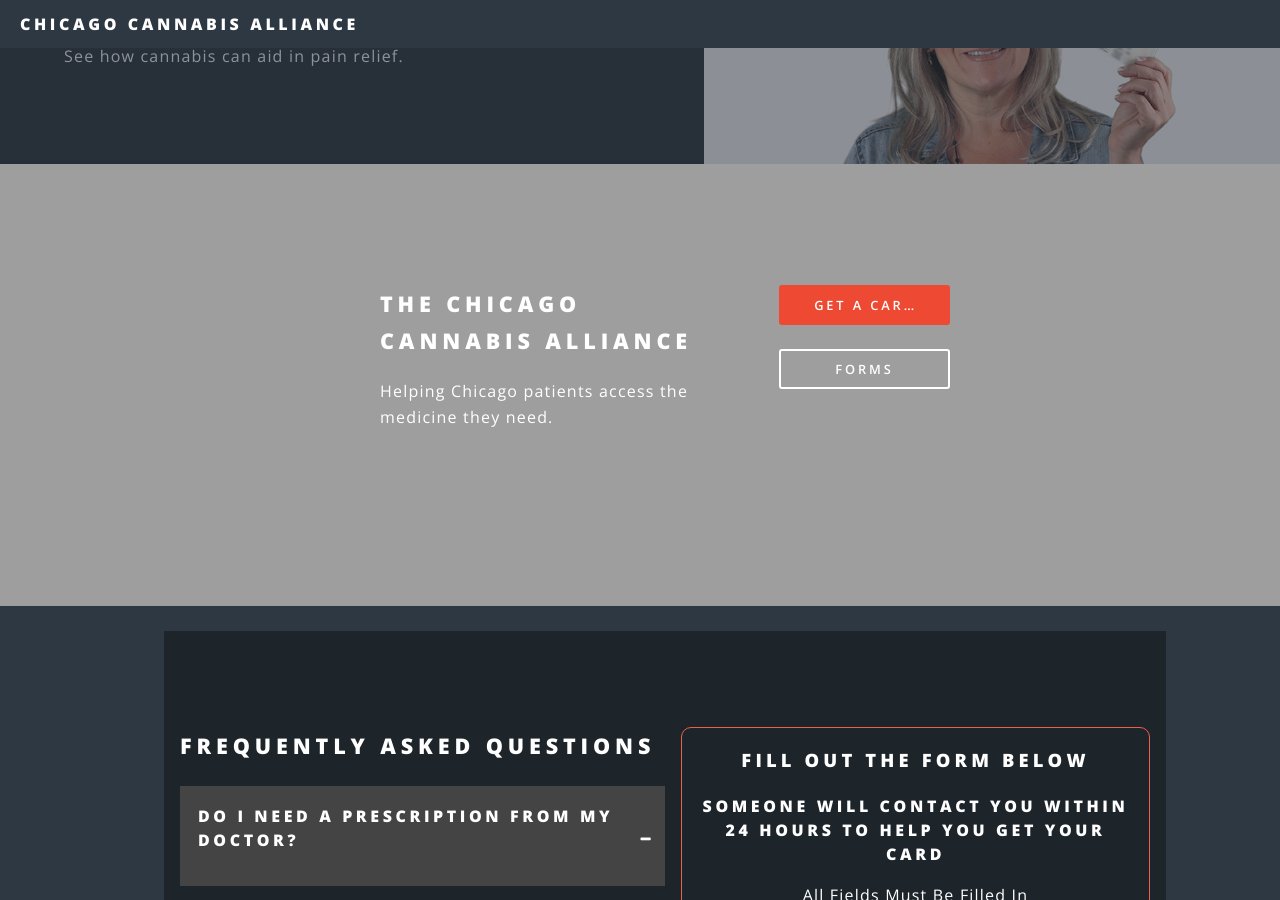
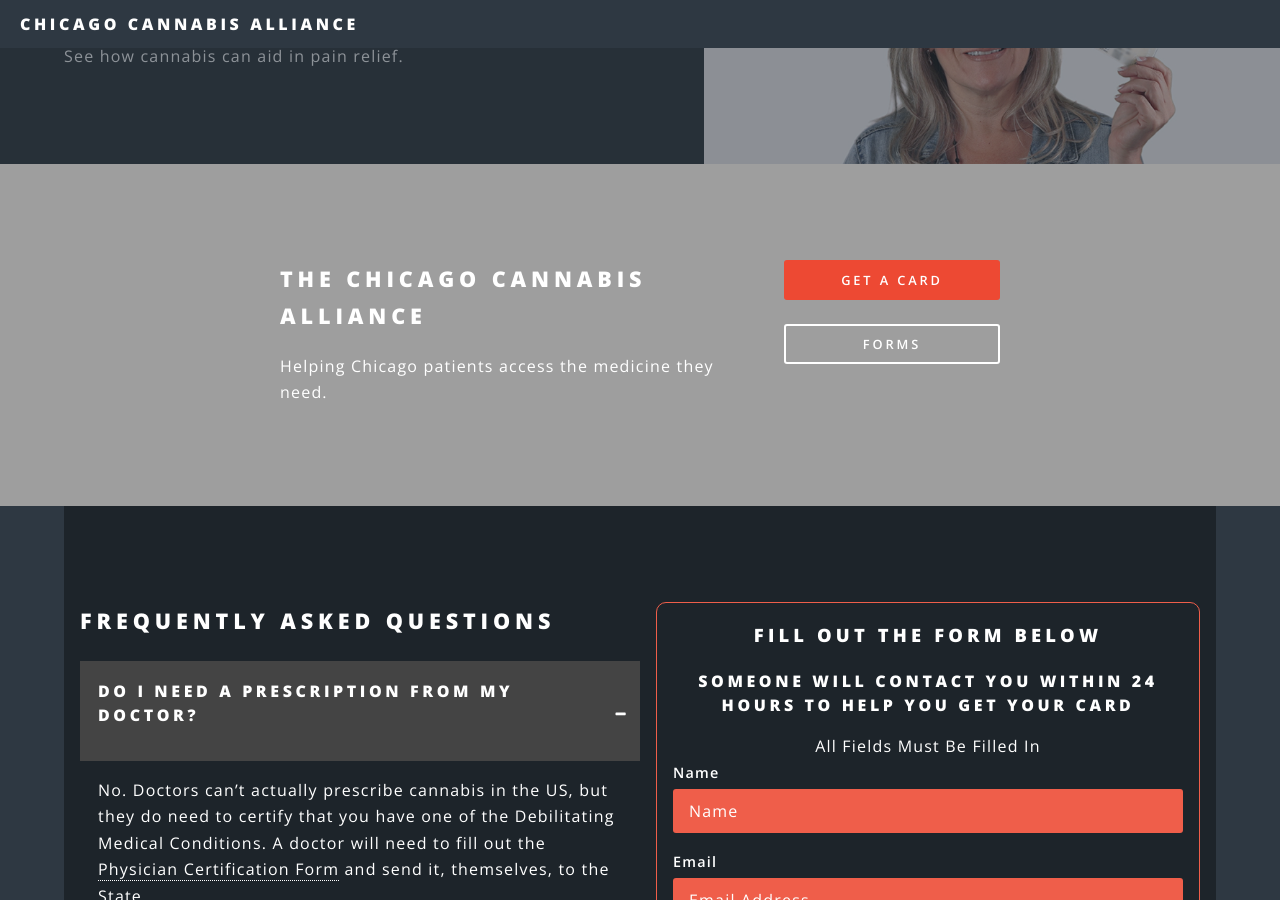
Before and after one commit to roncoalson/CMCA-master, a Jekyll site: the page built from index.html, in a window 1280 px wide and 900 px high, scrolled down 1828 px. Built offline with Jekyll 4.4.1, drawn with Linux system fonts in a browser that asks for light colours.

Commit message:
Update main.css

```diff
--- a/assets/css/main.css
+++ b/assets/css/main.css
@@ -2582,8 +2582,6 @@
 		.wrapper > .inner {
 			width: 60em;
 			margin: 0px auto;
-			padding: 25px 50px 75px 100px;
-			;
 		}
 
 			@media screen and (max-width: 1280px) {
```
